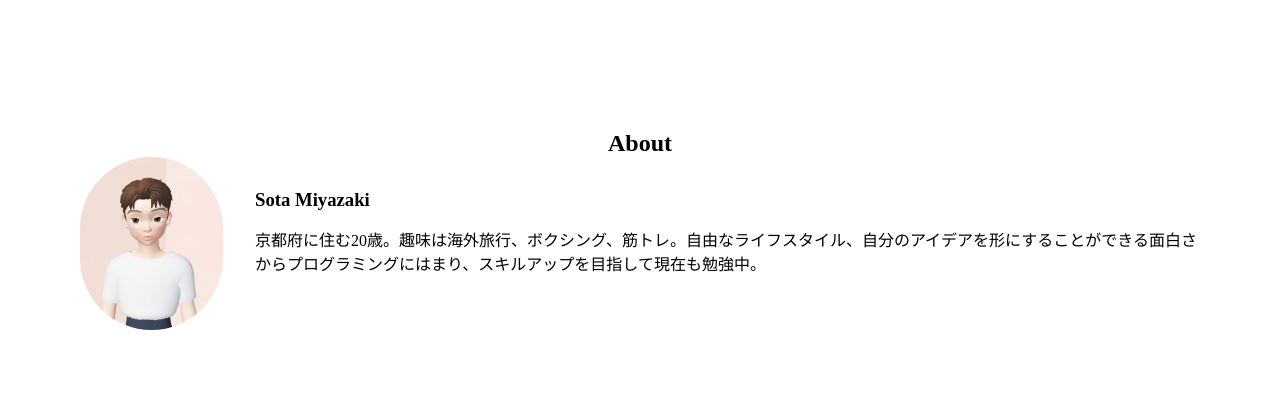
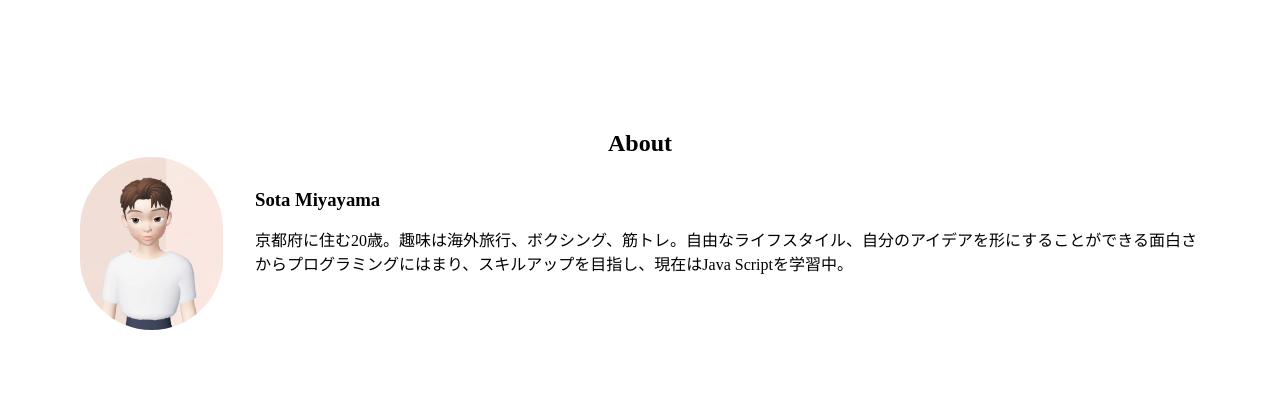
Before and after one commit to myzk21/mysite, a plain HTML site: page index.html in a window 1280 px wide. Shown: the part 406-800 px from the top of the page. Drawn offline with Linux system fonts and the light colour scheme.

Commit message:
Add files via upload

```diff
--- a/index.html
+++ b/index.html
@@ -42,8 +42,8 @@
       </div>
 
       <div class="introduction">
-        <h3>Sota Miyazaki</h3>
-        <p>京都府に住む20歳。趣味は海外旅行、ボクシング、筋トレ。自由なライフスタイル、自分のアイデアを形にすることができる面白さからプログラミングにはまり、スキルアップを目指して現在も勉強中。</p>
+        <h3>Sota Miyayama</h3>
+        <p>京都府に住む20歳。趣味は海外旅行、ボクシング、筋トレ。自由なライフスタイル、自分のアイデアを形にすることができる面白さからプログラミングにはまり、スキルアップを目指し、現在はJava Scriptを学習中。</p>
       </div>
     </div>
 
```
